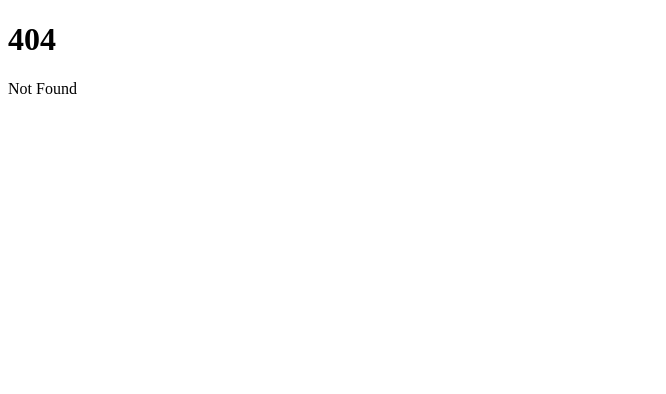
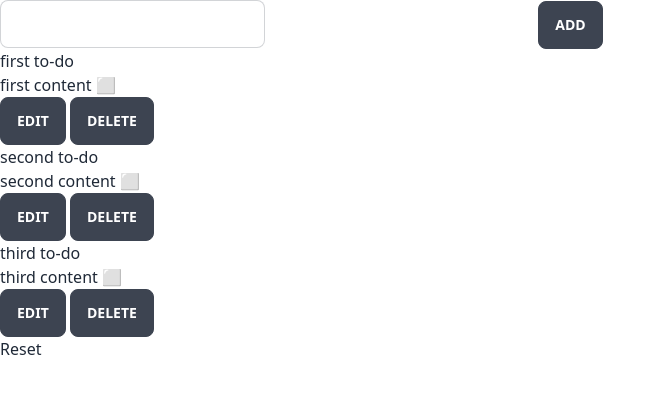
Before and after one commit to jheehg/svelte-todo-app, a SvelteKit app: page /todo in a window 1280 px wide. Before the commit this address had no page. Shown: the top 394 px of the page, without its empty margins (0-666 px from the left). Built offline with nearby package versions, Linux system fonts and the light colour scheme.

Commit message:
feat: add basic components

```diff
--- /dev/null
+++ b/src/lib/components/InputForm.svelte
@@ -0,0 +1,22 @@
+<script lang="ts">
+	import { list } from "../stores";
+
+    const id = -1;
+    let title:string = '';
+    let content:string = '';
+
+    const createTodo = () => {
+        const newTodoData = {
+            id,
+            title,
+            content
+        };
+        list.createItem(newTodoData);
+    }
+</script>
+
+<form on:submit|preventDefault={createTodo}>
+    <input name="title" id="title" bind:value={title} class="input input-bordered w-full max-w-xs"/>
+    <input name="content" id="content" bind:value={content} class="input"/>
+    <button type="submit" class="btn">add</button>
+</form>
--- /dev/null
+++ b/src/lib/components/TodoItem.svelte
@@ -0,0 +1,50 @@
+<script lang="ts">
+	import type { ITodoItem } from "$lib/types";
+    import { list } from '$lib/stores'
+
+    export let item:ITodoItem;
+
+    let title:string = '';
+    let content:string = '';
+    let isEditable = false;
+
+    const toggleModo = () => isEditable = !isEditable;
+
+    const updateTodo = () => {
+        const updatedData = {
+            title,
+            content
+        };
+        list.updateItem(updatedData);
+    }
+
+    const toggleCompleted = (item: ITodoItem) => {
+        const updatedData = {
+            id: item.id,
+            isCompleted: !item?.isCompleted
+        };
+        list.updateItem(updatedData);
+    }
+</script>
+
+<li>
+    {#if isEditable}
+        <input name="title" id="title" bind:value={title} class="input input-bordered"/>
+        <input name="content" id="content" bind:value={content} class="input input-bordered"/>
+        <button on:click={updateTodo} class="btn btn-sm">Confirm</button>
+        <button on:click={toggleModo} class="btn btn-sm">Back</button>
+    {:else}
+        <p>{item.title}</p>
+        <p>
+            {item.content}
+            {#if !item.isCompleted}
+                <button on:click={() => toggleCompleted(item)}>⬜️</button>
+            {:else}
+                <button on:click={() => toggleCompleted(item)}>✅</button>
+            {/if}
+        </p>
+        <button on:click={toggleModo} class="btn btn-sm">Edit</button>
+    {/if}
+
+    <button on:click={() => list.deleteItem(item.id)} class="btn btn-sm">Delete</button>
+</li>
--- /dev/null
+++ b/src/lib/components/TodoList.svelte
@@ -0,0 +1,12 @@
+<script lang="ts">
+	import TodoItem from "$lib/components/TodoItem.svelte";
+    import type { ITodoList } from "$lib/types";
+
+    export let data:ITodoList = [];
+</script>
+
+<ul>
+    {#each data as item}
+        <TodoItem item={item}/>
+    {/each}
+</ul>
--- /dev/null
+++ b/src/routes/+layout.svelte
@@ -0,0 +1,6 @@
+<script>
+    import '../app.css';
+	import '../app.postcss';
+</script>
+
+<slot />
--- a/src/routes/+page.svelte
+++ b/src/routes/+page.svelte
@@ -1,2 +1,5 @@
-<h1>Welcome to SvelteKit</h1>
-<p>Visit <a href="https://kit.svelte.dev">kit.svelte.dev</a> to read the documentation</p>
+<p>
+    <a href="/todo">Move to To-do List</a>
+    <button class="btn"></button>
+    <input class="input input-bordered" />
+</p>
--- /dev/null
+++ b/src/routes/todo/+page.svelte
@@ -0,0 +1,18 @@
+<script>
+	import InputForm from "$lib/components/InputForm.svelte";
+	import TodoList from "$lib/components/TodoList.svelte";
+	import { list } from "$lib/stores";
+
+</script>
+
+<main>
+    <div>
+        <InputForm />
+    </div>
+    <div>
+      <TodoList data={$list}/>
+    </div>
+    <div>
+      <button on:click={() => list.resetList()}>Reset</button>
+    </div>
+</main>
```
